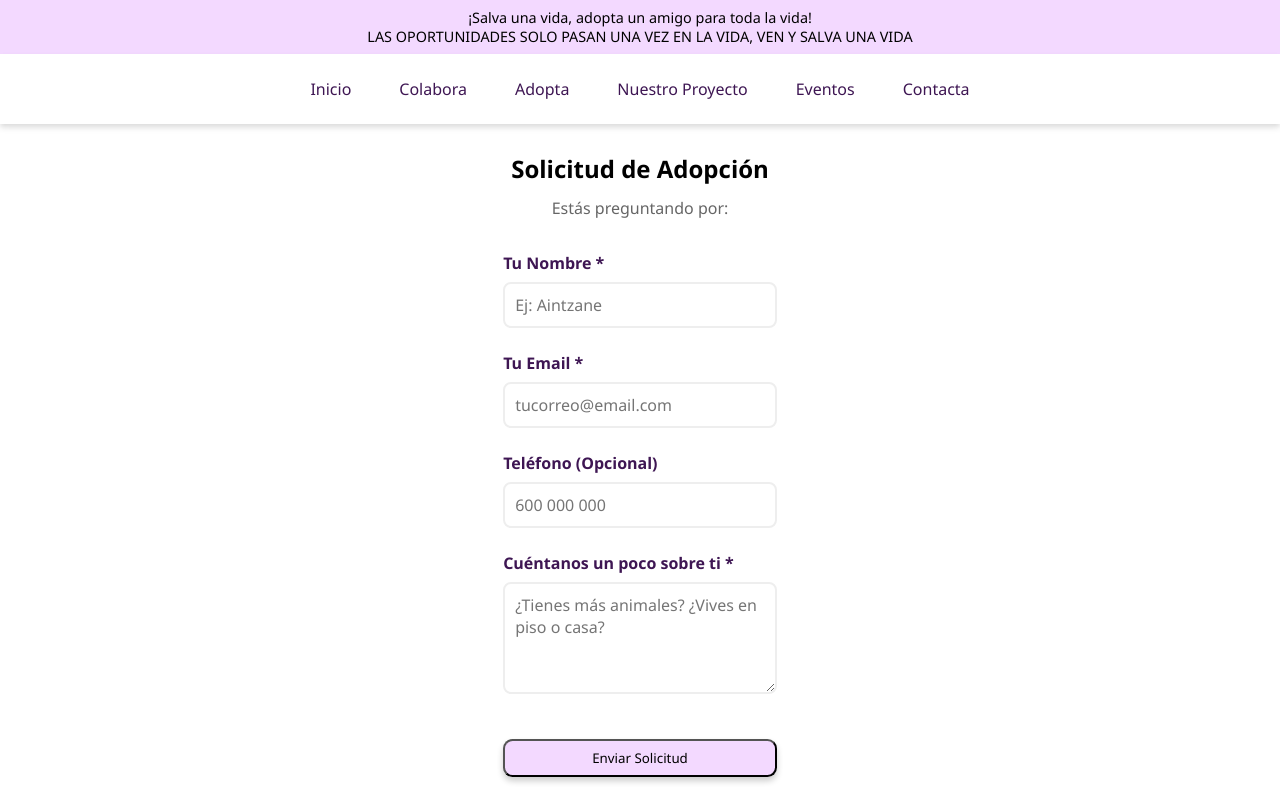
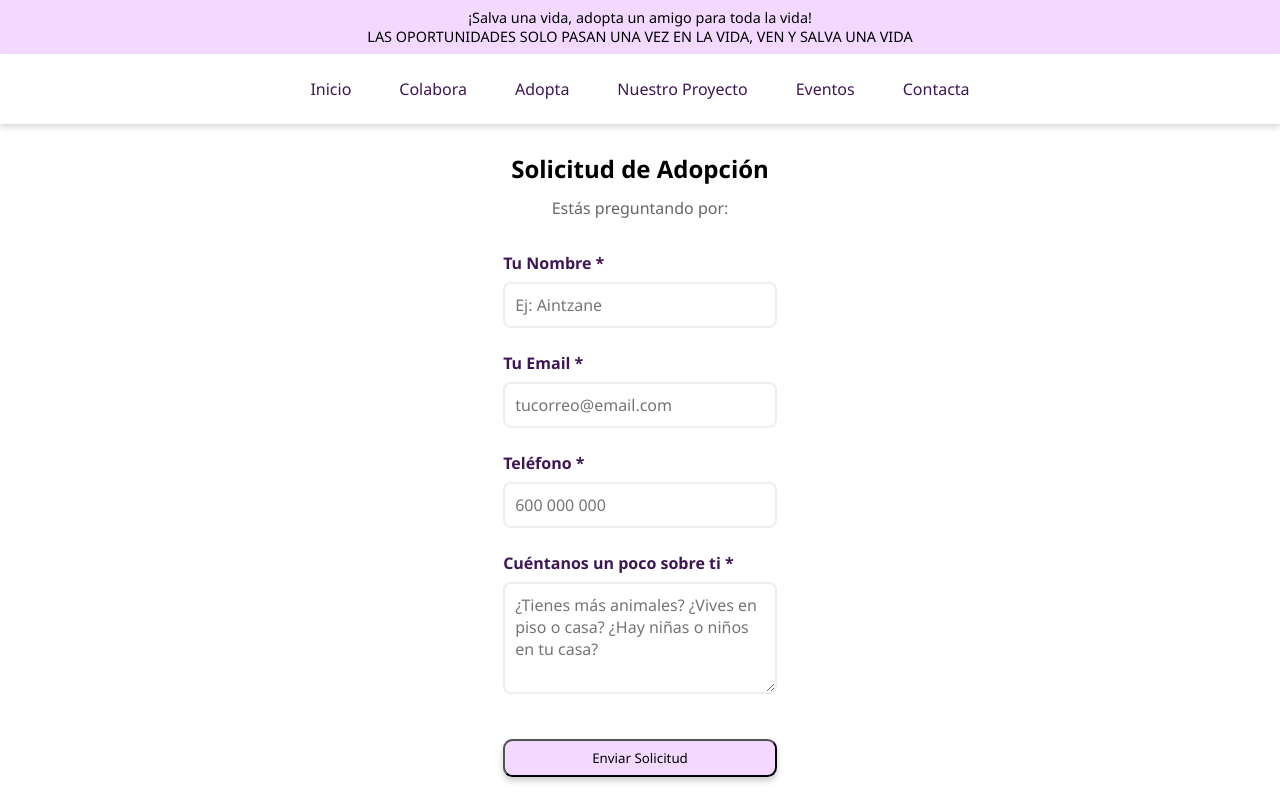
Before and after one commit to A-Goffard/refugio-villapirritx, a Vue app in the folder frontend/: page /solicitud in a window 1280 px wide. Shown: the top 800 px of the page. Built offline with nearby package versions, Linux system fonts and the light colour scheme.

Commit message:
modificado formulario

```diff
--- a/frontend/src/views/SolicitudAdopcion.vue
+++ b/frontend/src/views/SolicitudAdopcion.vue
@@ -79,13 +79,13 @@ const enviarFormulario = async () => {
           </div>
 
           <div class="campo">
-            <label>Teléfono (Opcional)</label>
-            <input type="tel" v-model="formulario.telefono" placeholder="600 000 000" />
+            <label>Teléfono *</label>
+            <input type="tel" v-model="formulario.telefono" required placeholder="600 000 000" />
           </div>
 
           <div class="campo">
             <label>Cuéntanos un poco sobre ti *</label>
-            <textarea v-model="formulario.mensaje" required rows="4" placeholder="¿Tienes más animales? ¿Vives en piso o casa?"></textarea>
+            <textarea v-model="formulario.mensaje" required rows="4" placeholder="¿Tienes más animales? ¿Vives en piso o casa? ¿Hay niñas o niños en tu casa?"></textarea>
           </div>
 
           <div v-if="error" class="error-msg">{{ error }}</div>
```
